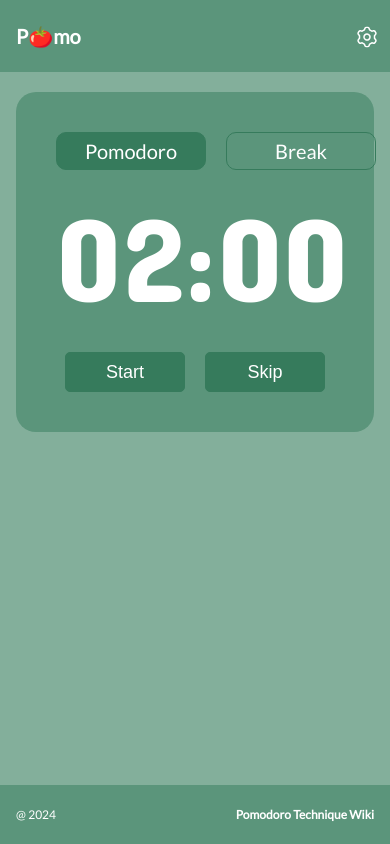
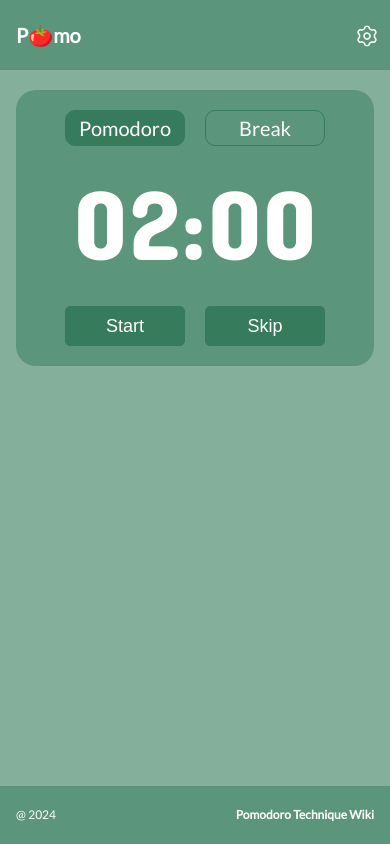
Before and after one commit to yygthb/pomo, a Vue app: page / in a window 390 px wide. Built offline with nearby package versions, Linux system fonts and the light colour scheme.

Commit message:
feat: mobile styles

```diff
--- a/src/assets/styles/_base.scss
+++ b/src/assets/styles/_base.scss
@@ -12,7 +12,7 @@ body {
   color: var(--color-text);
   background: var(--color-background);
   font-size: 20px;
-  line-height: 1.6;
+  line-height: 1.5;
   @include fontLato;
   text-rendering: optimizeLegibility;
   -webkit-font-smoothing: antialiased;
--- a/src/components/TimerContainer.vue
+++ b/src/components/TimerContainer.vue
@@ -140,4 +140,18 @@ function skipClickHandler() {
   display: flex;
   gap: 20px;
 }
+
+@media screen and (max-width: 480px) {
+  .timer-container {
+    padding: 20px;
+  }
+
+  .tabs .tab-item {
+    width: 120px;
+  }
+
+  .timer {
+    font-size: 100px;
+  }
+}
 </style>
```
